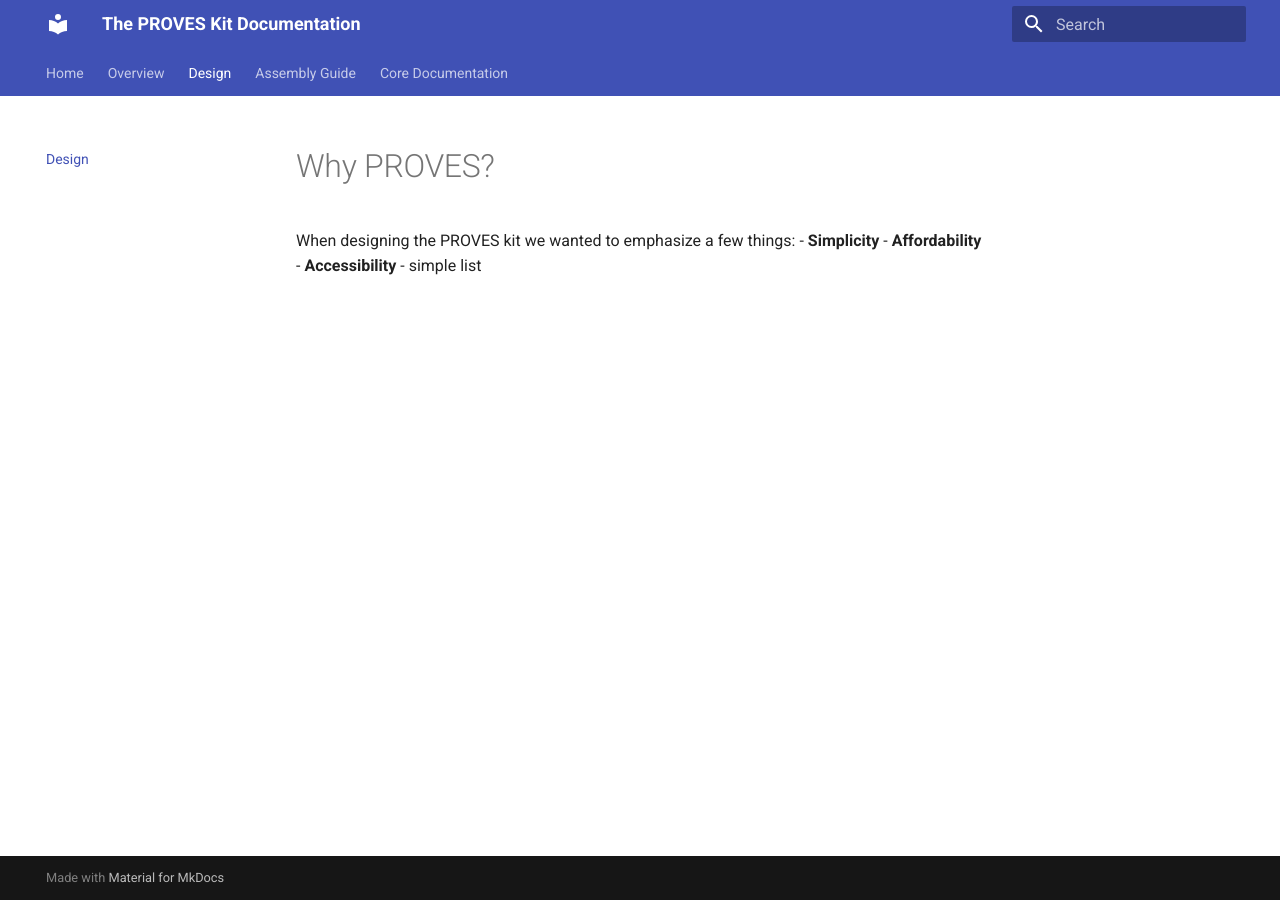
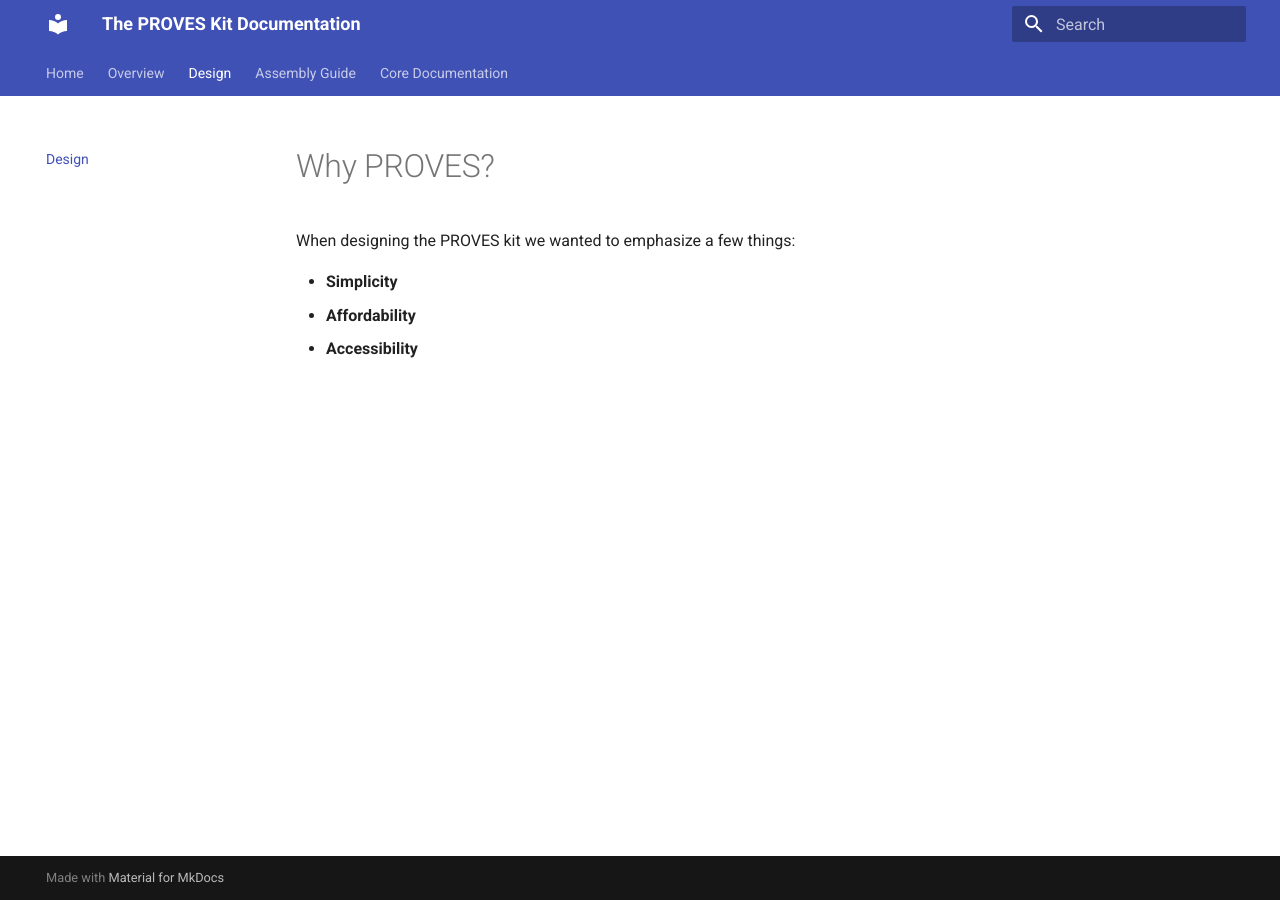
Before and after one commit to proveskit/Documentation, an MkDocs documentation site: the page built from docs/design_philosophy.md, in a window 1280 px wide. Built offline with MkDocs 1.6.1 and Material for MkDocs 9.7.7, drawn with Linux system fonts in a browser that asks for light colours.

Commit message:
Update design_philosophy.md

```diff
--- a/docs/design_philosophy.md
+++ b/docs/design_philosophy.md
@@ -1,6 +1,7 @@
 # Why PROVES?
 When designing the PROVES kit we wanted to emphasize a few things:
+<div class="result" markdown>
 - **Simplicity**
 - **Affordability**
 - **Accessibility**
-- simple list
+</div>
```
